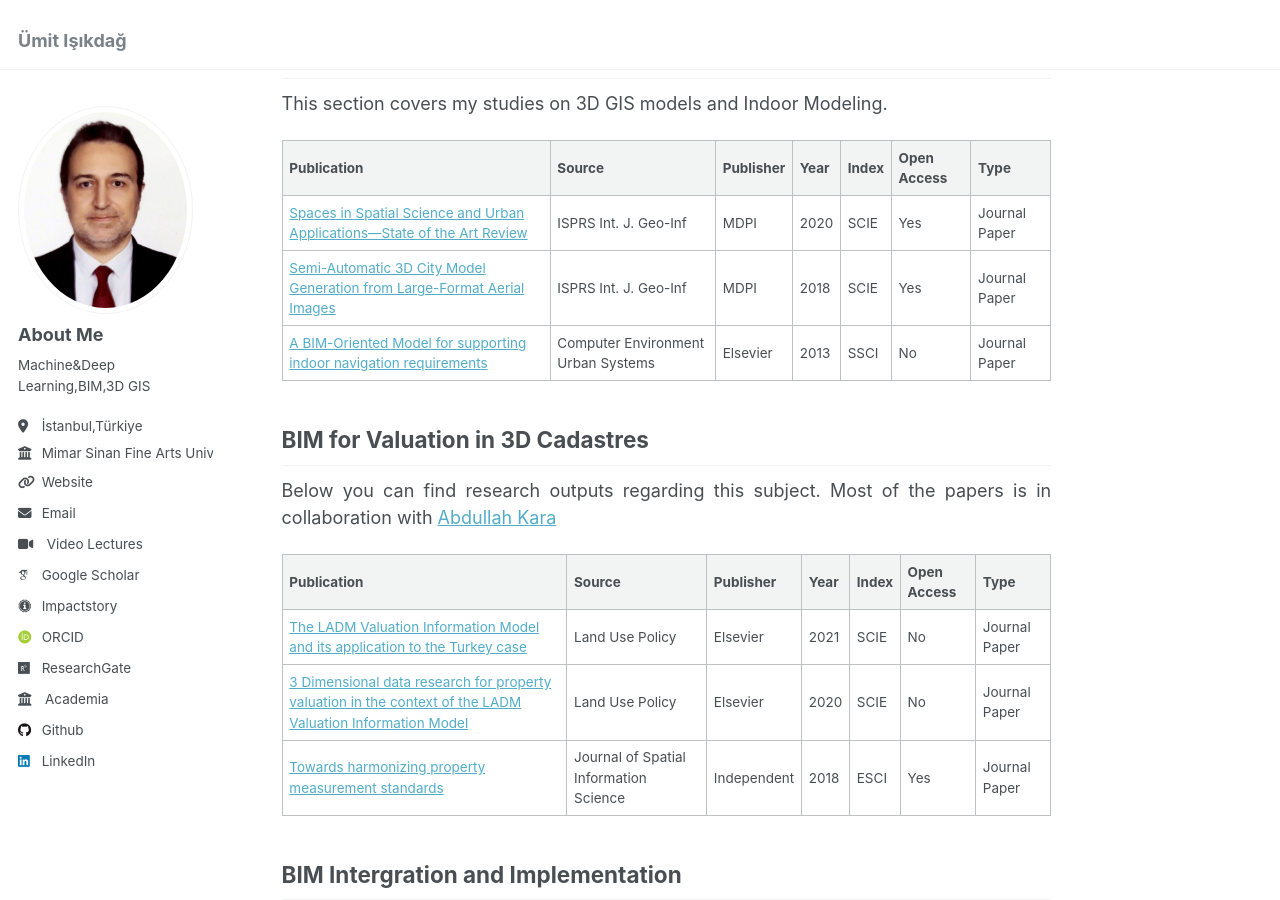
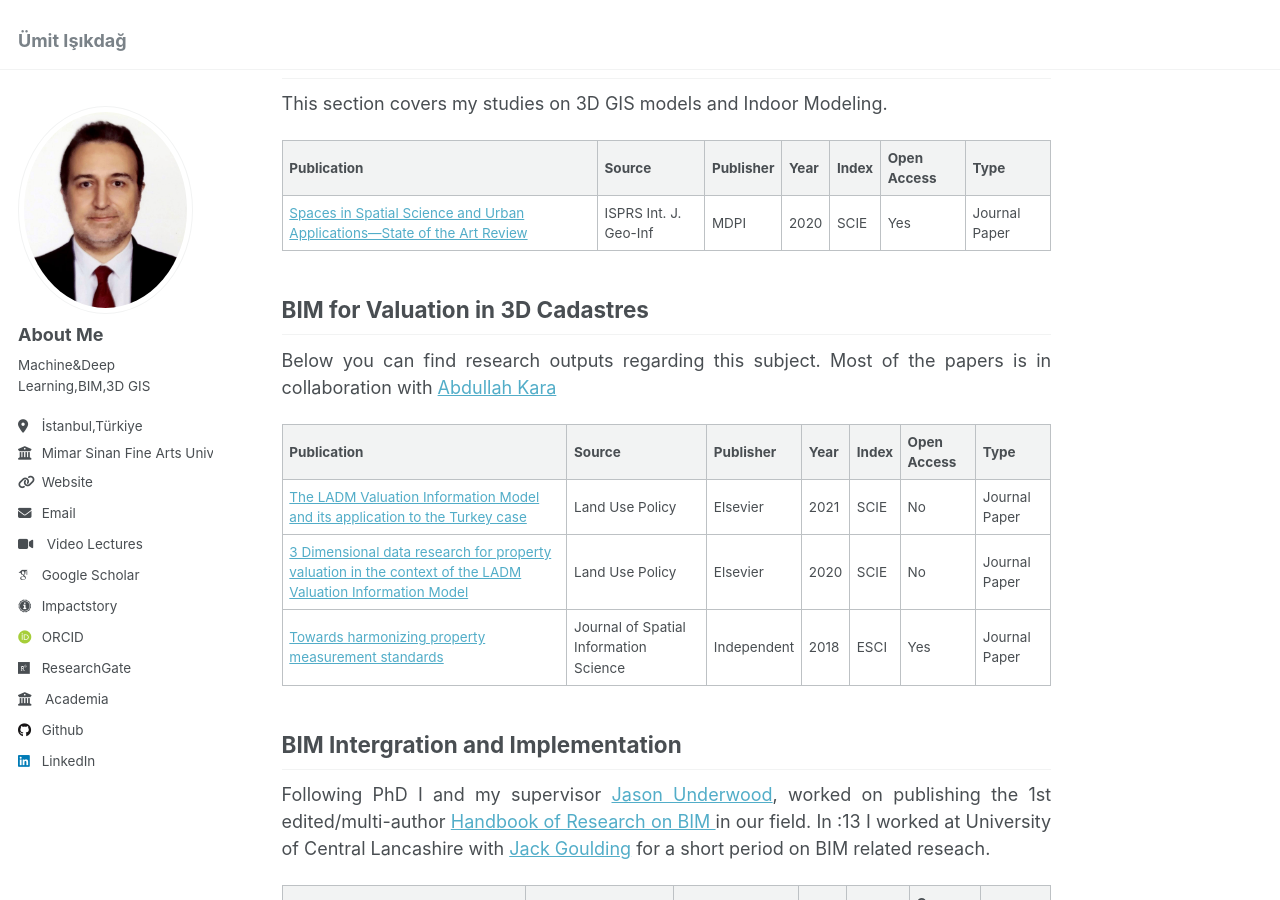
Before and after one commit to isikdag/isikdag.github.io, a Jekyll site: the page built from _pages/about.md, in a window 1280 px wide and 900 px high, scrolled down 2523 px. Built offline with Jekyll 4.4.1, drawn with Linux system fonts in a browser that asks for light colours; some web fonts are replaced.

Commit message:
Update about.md

```diff
--- a/_pages/about.md
+++ b/_pages/about.md
@@ -76,8 +76,7 @@ This section covers my studies on 3D GIS models and Indoor Modeling.
 |                       Publication                                 |         Source                     |Publisher | Year  | Index |Open Access|Type    |
 | ------------------------------------------------------------------| ---------------------------------- |----------|-------|-------|-----------|--------|
 |[Spaces in Spatial Science and Urban Applications—State of the Art Review](https://www.mdpi.com/2220-9964/9/1/58)|ISPRS Int. J. Geo-Inf|MDPI|2020|SCIE|Yes|Journal Paper|
-|[Semi-Automatic 3D City Model Generation from Large-Format Aerial Images](https://www.mdpi.com/2220-9964/7/9/339)|ISPRS Int. J. Geo-Inf|MDPI|2018|SCIE|Yes|Journal Paper|
-|[A BIM-Oriented Model for supporting indoor navigation requirements](https://www.sciencedirect.com/science/article/abs/pii/S0198971513000434)|Computer Environment Urban Systems|Elsevier|2013|SSCI|No|Journal Paper|
+
 
 
 BIM for Valuation in 3D Cadastres
```
